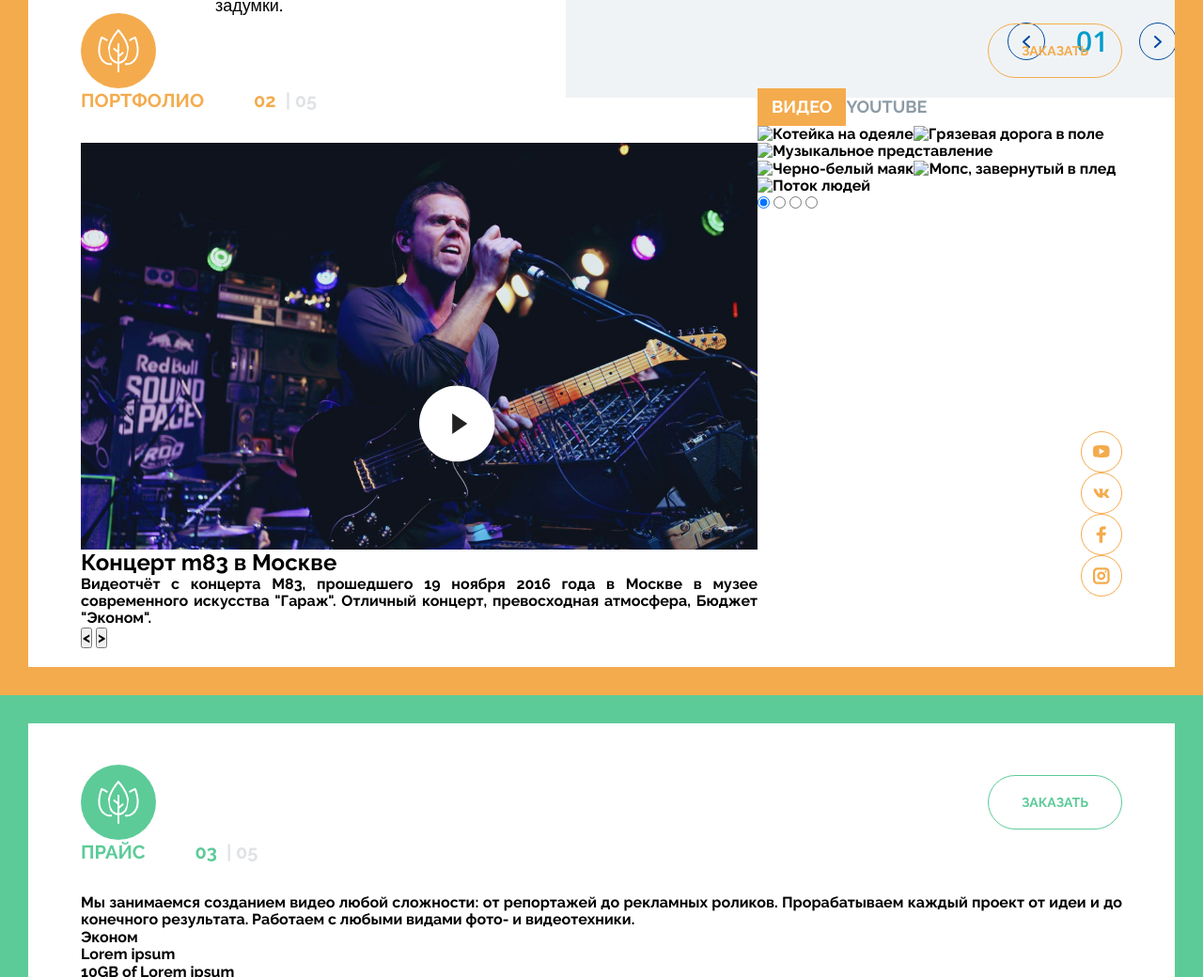
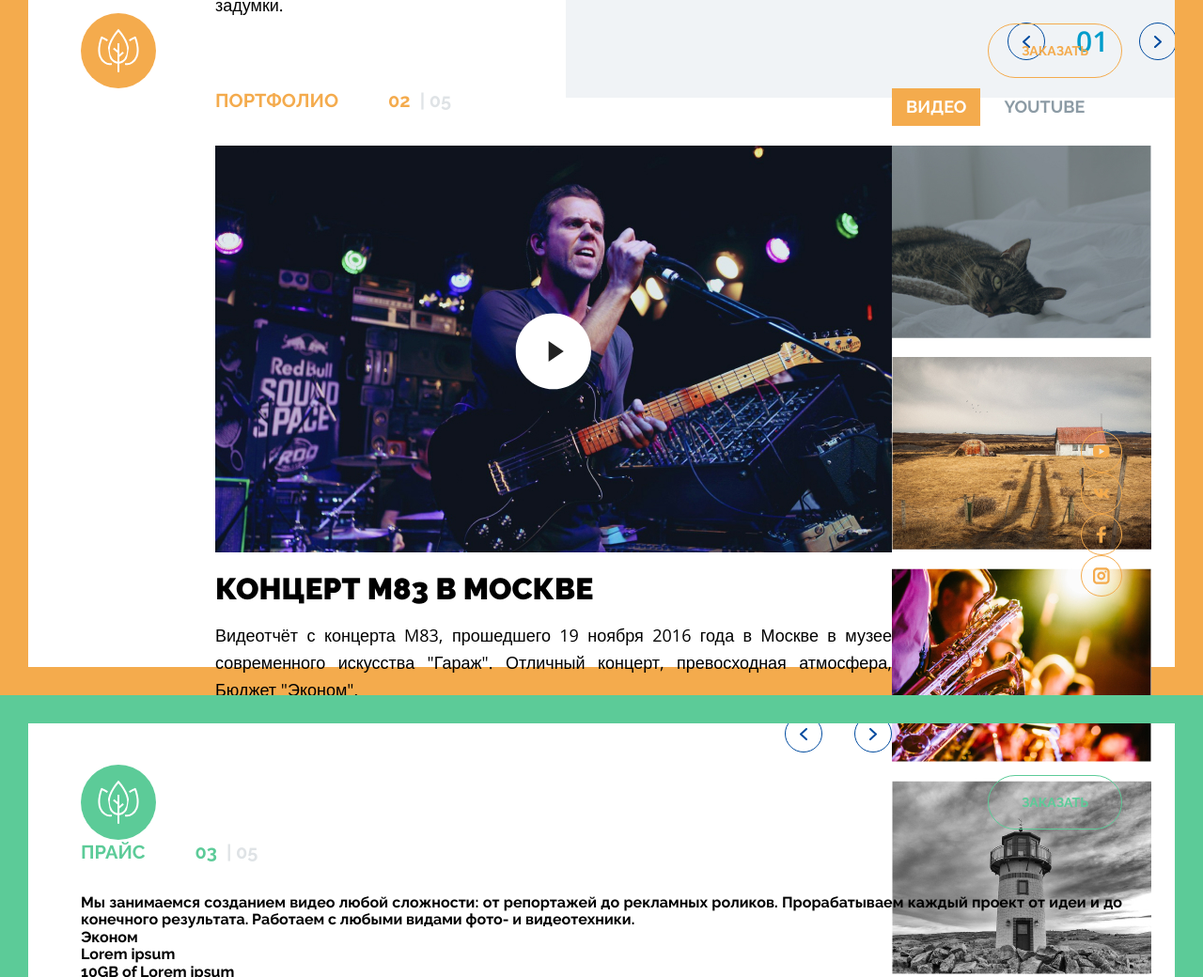
Before and after one commit to DanielLotos/ficus, a website built with webpack: page src/index.pug in a window 1280 px wide. Shown: the part 1660-2700 px from the top of the page at 94% size. Built offline with nearby package versions, Linux system fonts and the light colour scheme; files whose address does not match are found by name.

Commit message:
Добавилено кривое оформление для секции ПОРТФОЛИО

```diff
--- a/src/index.pug
+++ b/src/index.pug
@@ -60,34 +60,37 @@ html(lang="ru")
             span.counter__num-viewport 02
             span.counter__max-num-viewport 05
           .portfolio__news
-            img.news__video-prev(src="./src/img/video-prev.jpg" alt="Превью видео")
-            <svg width="81" height="82" xmlns="http://www.w3.org/2000/svg"><g fill="none"><path fill-rule="evenodd" clip-rule="evenodd" d="M0 40.996C0 18.904 18.132.623 40.224.623c22.09 0 40.223 18.281 40.223 40.373 0 22.09-18.132 40.372-40.224 40.372C18.134 81.368 0 63.087 0 40.996z" fill="#fff"/><path fill-rule="evenodd" clip-rule="evenodd" d="M35.195 29.893v22.205l16.09-11.103-16.09-11.102z" fill="#222"/></g></svg>
+            .news__video-wrapper
+              img.news__video-prev(src="./src/img/video-prev.jpg" alt="Превью видео")
+              <svg width="81" height="82" xmlns="http://www.w3.org/2000/svg"><g fill="none"><path fill-rule="evenodd" clip-rule="evenodd" d="M0 40.996C0 18.904 18.132.623 40.224.623c22.09 0 40.223 18.281 40.223 40.373 0 22.09-18.132 40.372-40.224 40.372C18.134 81.368 0 63.087 0 40.996z" fill="#fff"/><path fill-rule="evenodd" clip-rule="evenodd" d="M35.195 29.893v22.205l16.09-11.103-16.09-11.102z" fill="#222"/></g></svg>
             h2.news__title Концерт m83 в Москве
             p.news__text.
               Видеотчёт с концерта M83, прошедшего 19 ноября 2016 года в Москве в музее современного
               искусства "Гараж". Отличный концерт, превосходная атмосфера, Бюджет "Эконом".
-          button.news__btn-prew(type="button") <
-          button.news__btn-next(type="button") >
+            .news__arrow-wrapper
+              button.news__arrow-prev(type="button")
+              button.news__arrow-next(type="button")
 
         .portfolio__carousel
-          a.portfolio__link.portfolio__link--active(href="video.html") видео
-          a.portfolio__link(href="youtube.com") youtube
-          .portfolio__gallery
-            img.gallery__item(src="gallery-1.jpg", alt="Котейка на одеяле")
-            img.gallery__item(src="gallery-2.jpg", alt="Грязевая дорога в поле")
-            img.gallery__item(src="gallery-3.jpg", alt="Музыкальное представление")
-            img.gallery__item(src="gallery-4.jpg", alt="Черно-белый маяк")
-            img.gallery__item(src="gallery-5.jpg", alt="Мопс, завернутый в плед")
-            img.gallery__item(src="gallery-6.jpg", alt="Поток людей")
+          p.portfolio__link-list
+            a.portfolio__link.portfolio__link--active(href="video.html") видео
+            a.portfolio__link(href="youtube.com") youtube
+          .carousel__gallery
+            img.gallery__item(src="./src/img/gall-1.jpg", alt="Котейка на одеяле")
+            img.gallery__item(src="./src/img/gall-2.jpg", alt="Грязевая дорога в поле")
+            img.gallery__item(src="./src/img/gall-3.jpg", alt="Музыкальное представление")
+            img.gallery__item(src="./src/img/gall-4.jpg", alt="Черно-белый маяк")
+            img.gallery__item(src="./src/img/gall-5.jpg", alt="Мопс, завернутый в плед")
+            img.gallery__item(src="./src/img/gall-6.jpg", alt="Поток людей")
           .carousel__controller
-            input(type="radio", name="carousel__slide", id="carousel__slide-1" , value="1" checked)
-            label(for="carousel__slide-1")
-            input(type="radio", name="carousel__slide", id="carousel__slide-2" , value="2")
-            label(for="carousel__slide-2")
-            input(type="radio", name="carousel__slide", id="carousel__slide-3" , value="3")
-            label(for="carousel__slide-3")
-            input(type="radio", name="carousel__slide", id="carousel__slide-4" , value="4")
-            label(for="carousel__slide-4")
+            input.controller__radio.visually-hidden(type="radio", name="carousel__slide", id="carousel__slide-1" , value="1" checked)
+            label.controller__label(for="carousel__slide-1")
+            input.controller__radio.visually-hidden(type="radio", name="carousel__slide", id="carousel__slide-2" , value="2")
+            label.controller__label(for="carousel__slide-2")
+            input.controller__radio.visually-hidden(type="radio", name="carousel__slide", id="carousel__slide-3" , value="3")
+            label.controller__label(for="carousel__slide-3")
+            input.controller__radio.visually-hidden(type="radio", name="carousel__slide", id="carousel__slide-4" , value="4")
+            label.controller__label(for="carousel__slide-4")
       include pug/social.pug
     section.price
       .home-order__container
--- a/src/scss/fontStyle.scss
+++ b/src/scss/fontStyle.scss
@@ -133,3 +133,18 @@
   line-height: 30px;
 
 }
+
+.news {
+  &__title {
+    font-weight: 900;
+    font-size: 32px;
+    line-height: 70px;
+    text-transform: uppercase;
+  }
+  &__text {
+    font-family: $OpenSansFont;
+    font-weight: 400;
+    font-size: 18px;
+    line-height: 29px;
+  }
+}
--- a/src/style.scss
+++ b/src/style.scss
@@ -32,6 +32,10 @@ a {
   text-decoration: none;
 }
 
+button {
+  cursor: pointer;
+}
+
 // IMPORT AREA
 
 @import './scss/social';
@@ -62,6 +66,17 @@ a {
   .portfolio__link--active {
     background-color: $color;
   }
+}
+
+.visually-hidden {
+  position: absolute !important;
+  clip: rect(1px 1px 1px 1px); /* IE6, IE7 */
+  clip: rect(1px, 1px, 1px, 1px);
+  padding:0 !important;
+  border:0 !important;
+  height: 1px !important;
+  width: 1px !important;
+  overflow: hidden;
 }
 
 .about,
@@ -141,9 +156,9 @@ a {
     align-items: center;
     padding-right: 102px;
     padding-top: 22px;
+    padding-left: 143px;
     .about-us {
       max-width: 590px;
-      margin-left: 143px;
     }
     .steps {
       max-width: 725px;
@@ -200,23 +215,104 @@ a {
 }
 
 .portfolio {
+  .counter__wrapper {
+    margin-bottom: 35px;
+  }
 
   &__content {
     display: flex;
+    justify-content: space-between;
+    padding-left: 143px;
+    padding-right: 102px;
   }
 
   &__news {
-    position: relative;
-    .news__video-prev {
-      display: block;
-      width: 720px;
-      height: 433px;
+    max-width: 720px;
+  }
+  .news {
+    &__video-wrapper {
+      position: relative;
+      svg {
+        position: absolute;
+        top: 50%;
+        left: 50%;
+
+        transform: translate(-50%, -50%);
+        cursor: pointer;
+      }
+      &__video-prev {
+        display: block;
+        height: 433px;
+      }
     }
-    svg {
-      position: absolute;
-      top: 50%;
-      left: 50%;
+    &__text {
+      margin-bottom: 12px;
+    }
+    &__arrow-wrapper {
+      text-align: right;
+    }
+    &__arrow-prev,
+    &__arrow-next {
+      width: 40px;
+      height: 40px;
 
+      background-repeat: no-repeat;
+      background-position: center;
+      background-color: transparent;
+      border: 1px solid #004B9F;
+      border-radius: 50%;
+    }
+    &__arrow-prev {
+      background-image: url("./img/sm-l-arrow.svg");
+      margin-right: 30px;
+    }
+    &__arrow-next {
+      background-image: url("./img/sm-r-arrow.svg");
+    }
+  }
+
+  &__carousel {
+    max-width: 575px;
+    .portfolio__link-list {
+      margin-bottom: 21px;
+      .portfolio__link:first-of-type {
+        margin-right: 25px;
+      }
+    }
+  }
+  .carousel {
+    &__gallery {
+      display: flex;
+      flex-wrap: wrap;
+      justify-content: space-between;
+      align-content: flex-start;
+      align-items: flex-start;
+      margin-bottom: 18px;
+      .gallery__item {
+        margin-bottom: 20px;
+      }
+    }
+    &__controller {
+      display: flex;
+      max-width: 90px;
+      flex-wrap: wrap;
+      justify-content: space-between;
+      margin: 0 auto;
+      .controller__radio {
+        & + .controller__label {
+          display: inline-block;
+          width: 12px;
+          height: 12px;
+          background-color: rgba($color: #000000, $alpha: 0.2);
+          border-radius: 50%;
+        }
+        & + .controller__label:hover {
+          background-color: rgba($color: #000000, $alpha: 0.5);
+        }
+        &:checked + .controller__label {
+          background-color: #524AB0;
+        }
+      }
     }
   }
 }
```
Also changed, not shown: src/img/gall-1.jpg (added), src/img/gall-2.jpg (added), src/img/gall-3.jpg (added), src/img/gall-4.jpg (added), src/img/gall-5.jpg (added), src/img/gall-6.jpg (added).
